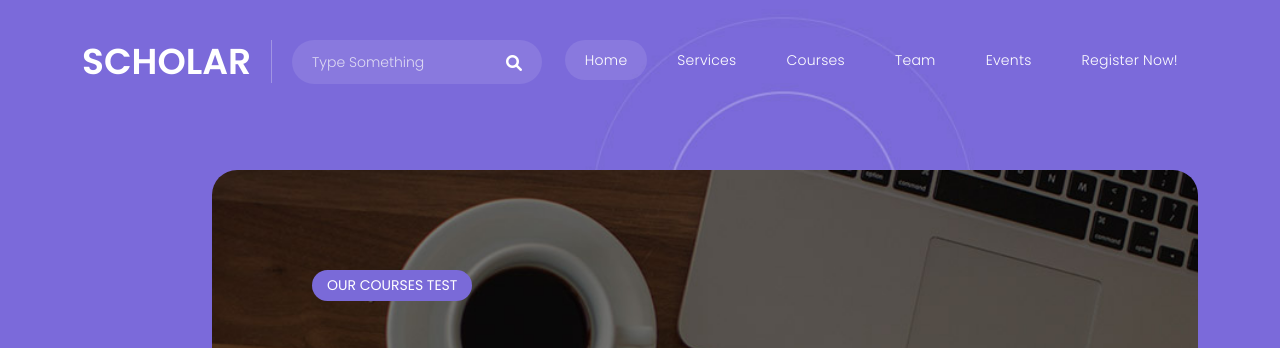
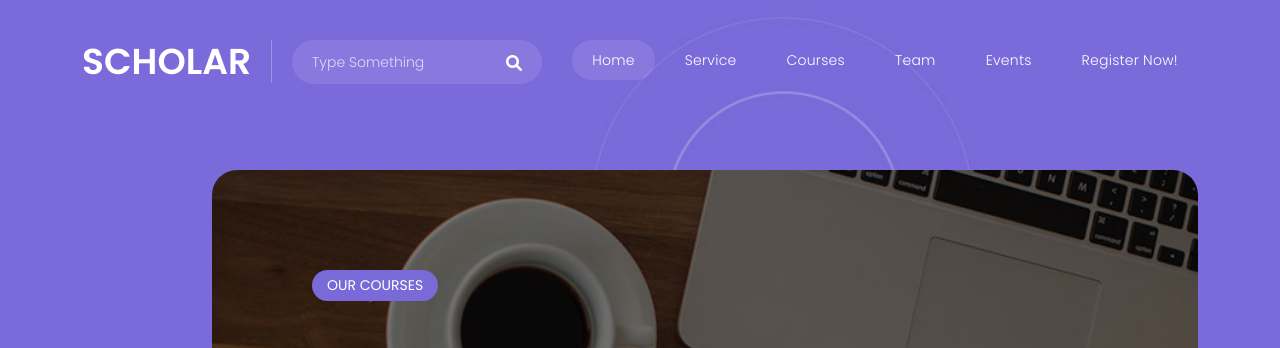
Before and after one commit to bertrandngoufack/dev_html, a plain HTML site: page index.html in a window 1280 px wide. Shown: the top 348 px of the page. Drawn offline with nearby package versions, Linux system fonts and the light colour scheme.

Commit message:
Update index.html

```diff
--- a/index.html
+++ b/index.html
@@ -65,7 +65,7 @@ https://templatemo.com/tm-586-scholar
                     <!-- ***** Menu Start ***** -->
                     <ul class="nav">
                       <li class="scroll-to-section"><a href="#top" class="active">Home</a></li>
-                      <li class="scroll-to-section"><a href="#services">Services</a></li>
+                      <li class="scroll-to-section"><a href="#service">Service</a></li>
                       <li class="scroll-to-section"><a href="#courses">Courses</a></li>
                       <li class="scroll-to-section"><a href="#team">Team</a></li>
                       <li class="scroll-to-section"><a href="#events">Events</a></li>
@@ -89,7 +89,7 @@ https://templatemo.com/tm-586-scholar
           <div class="owl-carousel owl-banner">
             <div class="item item-1">
               <div class="header-text">
-                <span class="category">Our Courses test</span>
+                <span class="category">Our Courses</span>
                 <h2>With Scholar Teachers, Everything Is Easier</h2>
                 <p>Scholar is free CSS template designed by TemplateMo for online educational related websites. This layout is based on the famous Bootstrap v5.3.0 framework.</p>
                 <div class="buttons">
@@ -138,7 +138,7 @@ https://templatemo.com/tm-586-scholar
     </div>
   </div>
 
-  <div class="services section" id="services">
+  <div class="services section" id="service">
     <div class="container">
       <div class="row">
         <div class="col-lg-4 col-md-6">
```
